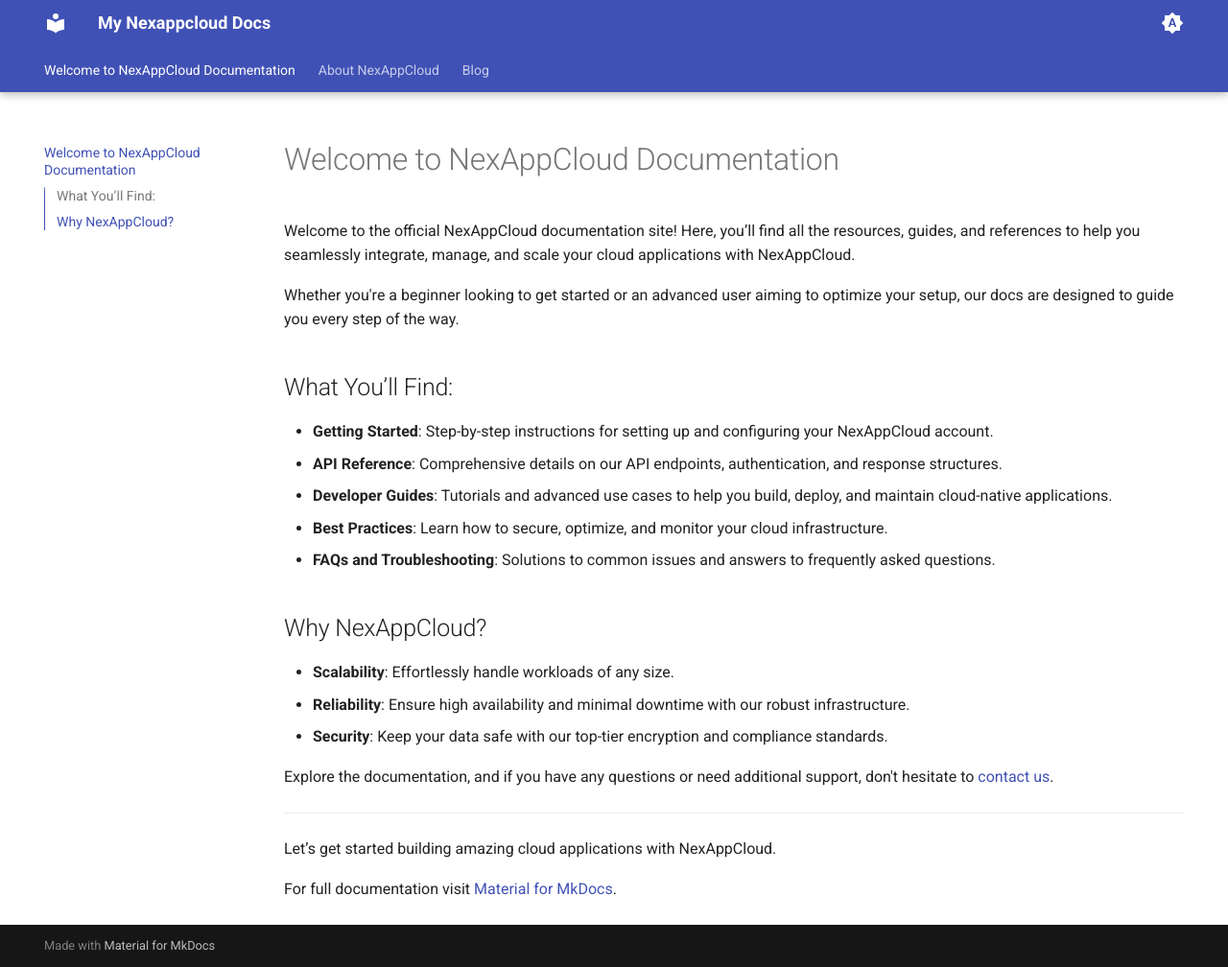
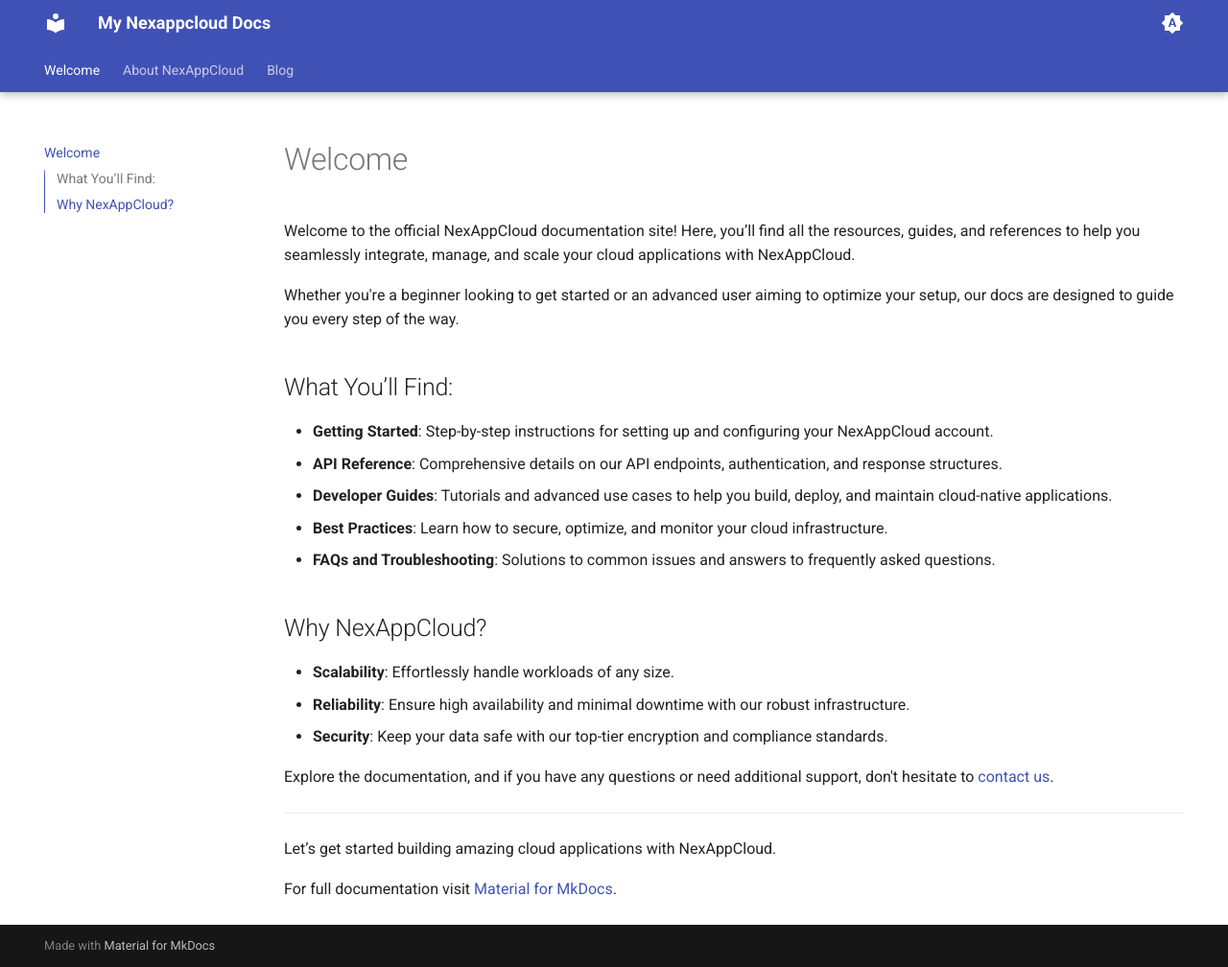
Before and after one commit to kukoboris/nexappdoc, an MkDocs documentation site: the page built from docs/index.md, in a window 1280 px wide and 1008 px high. Shown: the whole window at 96% size. Built offline with MkDocs 1.6.1 and Material for MkDocs 9.7.7, drawn with Linux system fonts in a browser that asks for light colours.

Commit message:
Update index.md

```diff
--- a/docs/index.md
+++ b/docs/index.md
@@ -1,4 +1,4 @@
-# Welcome to NexAppCloud Documentation
+# Welcome
 
 Welcome to the official NexAppCloud documentation site! Here, you’ll find all the resources, guides, and references to help you seamlessly integrate, manage, and scale your cloud applications with NexAppCloud.
 
```
